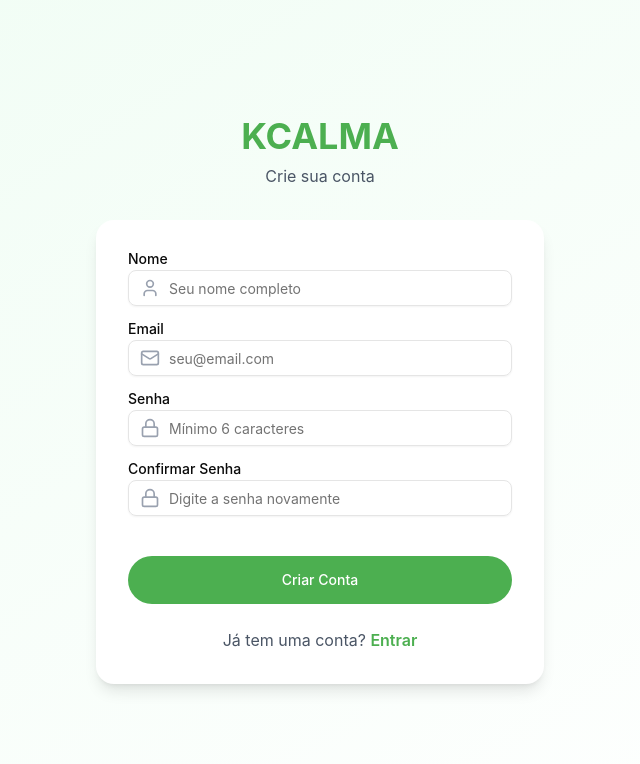
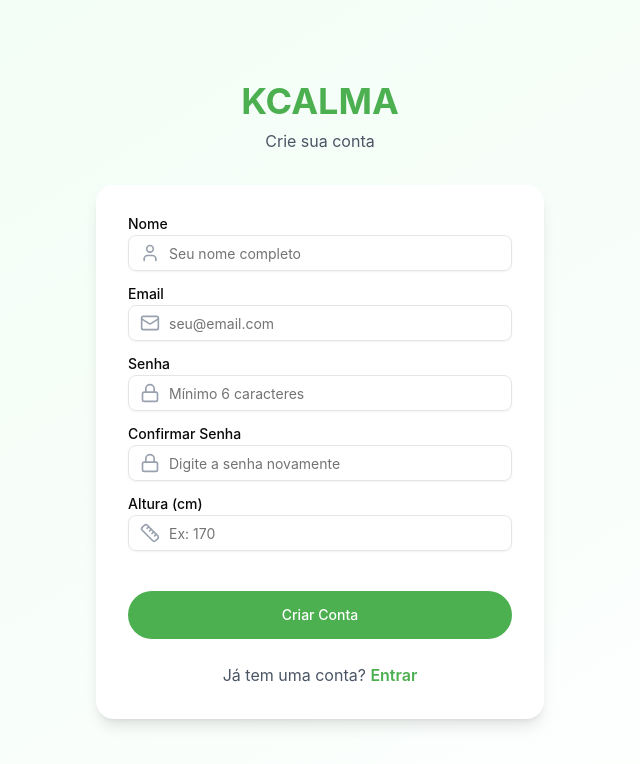
Before and after one commit to MiguellBorgess/kcalma, a React app in the folder frontend/: page /signup in a window 1280 px wide. Shown: the top 764 px of the page, without its empty margins (320-960 px from the left). Built offline with nearby package versions, Linux system fonts and the light colour scheme; no server answers; the HTML template or start-up script is replaced by a standard one.

Commit message:
[UPD] - adiciona o campo altura no cadastro de usuario

```diff
--- a/frontend/src/context/AuthContext.tsx
+++ b/frontend/src/context/AuthContext.tsx
@@ -49,12 +49,13 @@ function AuthProvider({ children }: AuthProviderProps) {
         setAuthenticated(true)
     }
 
-    async function handleSignup({name, email, password}: SignupData) {
+    async function handleSignup({name, email, password, altura}: SignupData) {
         await axios.post(`${BASE_URL}/auth/signup`, {
             name,
             email,
             password,
-            role: "USER"
+            role: "USER",
+            altura: parseInt(altura)
         })
     }
 
--- a/frontend/src/interfaces/auth.ts
+++ b/frontend/src/interfaces/auth.ts
@@ -7,5 +7,6 @@ export interface SignupData {
     name: string,
     email: string,
     password: string,
-    confirmPassword: string
+    confirmPassword: string,
+    altura: string
 }
--- a/frontend/src/pages/auth/Signup/index.tsx
+++ b/frontend/src/pages/auth/Signup/index.tsx
@@ -2,8 +2,7 @@ import { Button } from "@/components/ui/button";
 import { Input } from "@/components/ui/input";
 import { Label } from "@/components/ui/label";
 import { Context } from "@/context/AuthContext";
-import type { SignupData } from "@/interfaces/auth";
-import { Lock, Mail, User } from "lucide-react";
+import { Lock, Mail, Ruler, User } from "lucide-react";
 import { useContext, useState } from "react";
 import { Link, useNavigate } from "react-router-dom";
 import { toast } from "sonner";
@@ -15,11 +14,12 @@ export function Signup() {
 
     const navigate = useNavigate()
 
-    const [formData, setFormData] = useState<SignupData>({
+    const [formData, setFormData] = useState({
         name: '',
         email: '',
         password: '',
-        confirmPassword: ''
+        confirmPassword: '',
+        altura: ''
     })
 
     const validateEmail = (email: string) => {
@@ -48,6 +48,12 @@ export function Signup() {
             newErrors.confirmPassword = 'Confirme sua senha';
         } else if (formData.password !== formData.confirmPassword) {
             newErrors.confirmPassword = 'As senhas não coincidem';
+        }
+
+        if (!formData.altura) {
+            newErrors.altura = 'Altura é obrigatória';
+        } else if (Number(formData.altura) <= 0) {
+            newErrors.altura = 'Altura deve ser maior que zero';
         }
 
         setErrors(newErrors)
@@ -157,6 +163,22 @@ export function Signup() {
                             {errors.confirmPassword && <p className="text-red-500 text-sm mt-1">{errors.confirmPassword}</p>}
                         </div>
 
+                        <div>
+                            <Label htmlFor="altura">Altura (cm)</Label>
+                            <div className="relative mt-1">
+                                <Ruler className="absolute left-3 top-1/2 transform -translate-y-1/2 text-gray-400" size={20} />
+                                <Input
+                                    id="altura"
+                                    type="number"
+                                    value={formData.altura}
+                                    onChange={(e) => handleChange('altura', e.target.value)}
+                                    className={`pl-10 ${errors.altura ? 'border-red-500' : ''}`}
+                                    placeholder="Ex: 170"
+                                />
+                            </div>
+                            {errors.altura && <p className="text-red-500 text-sm mt-1">{errors.altura}</p>}
+                        </div>
+
                         <Button
                             type="submit"
                             className="w-full bg-[#4CAF50] hover:bg-[#45a049] text-white rounded-full h-12 mt-6"
```
